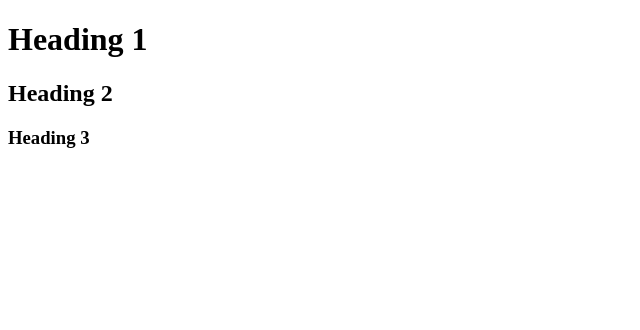
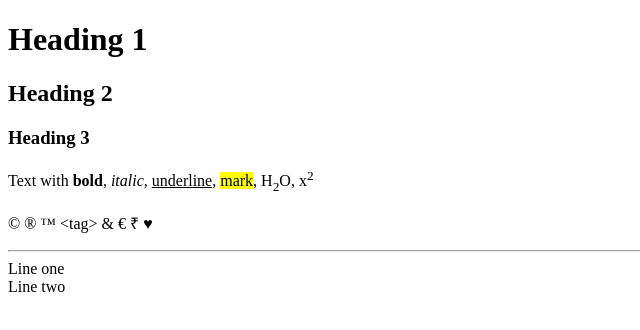
Before and after one commit to vikhyatdilwania15/WDW_0344, a plain HTML site: page WDW Assignments/ASSIGNMENT-2/index.html in a window 1280 px wide. Shown: the whole page, without its empty margins (0-640 px from the left). Drawn offline with Linux system fonts and the light colour scheme.

Commit message:
ASSIGNMENT-2 Completed

```diff
--- a/WDW Assignments/ASSIGNMENT-2/index.html
+++ b/WDW Assignments/ASSIGNMENT-2/index.html
@@ -9,6 +9,19 @@
     <h1>Heading 1</h1>
     <h2>Heading 2</h2>
     <h3>Heading 3</h3>
-
+    <p>Text with
+        <b>bold</b>,
+        <i> italic</i>,
+        <u> underline</u>,
+         <mark>mark</mark>,
+         H<sub>2</sub>O,
+         x<sup>2</sup>
+         <br><br>
+         &copy; &reg; &trade; &lt;tag&gt; &amp; &euro; &#8377; &hearts;
+         <hr>
+         Line one
+         <br>
+         Line two
+         </p>
 </body>
 </html>
```
